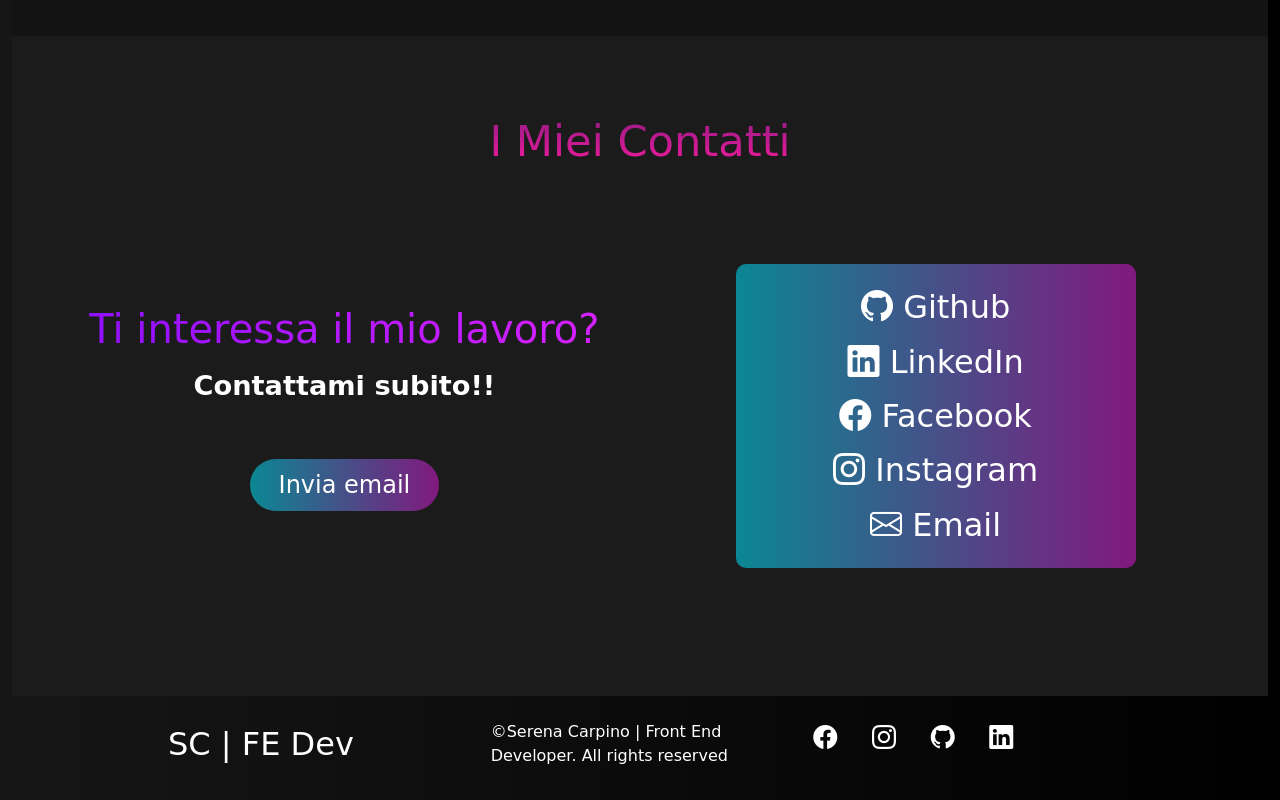
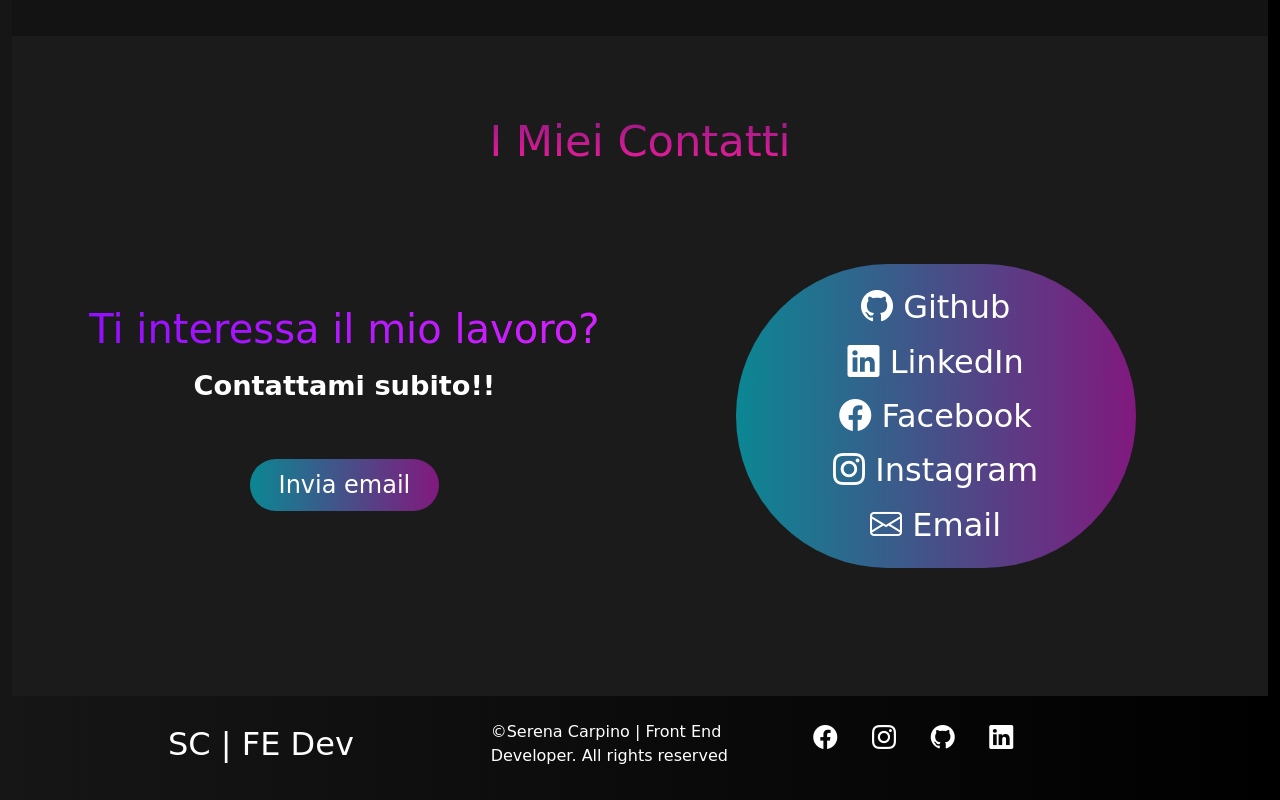
Before and after one commit to scarpino92/scarpino92.github.io, a website: page index.html in a window 1280 px wide. Shown: the part 3938-4738 px from the top of the page. Drawn offline with nearby package versions, Linux system fonts and the light colour scheme; a web font is replaced by a local one.

Commit message:
Update style.css

```diff
--- a/css/style.css
+++ b/css/style.css
@@ -408,7 +408,7 @@ body {
     padding: 1rem 0;
     max-height: 25rem;
     max-width: 25rem;
-    border-radius: 10px;
+    border-radius: 1000px;
     display: flex;
     flex-direction: column;
     justify-content: center;
```
